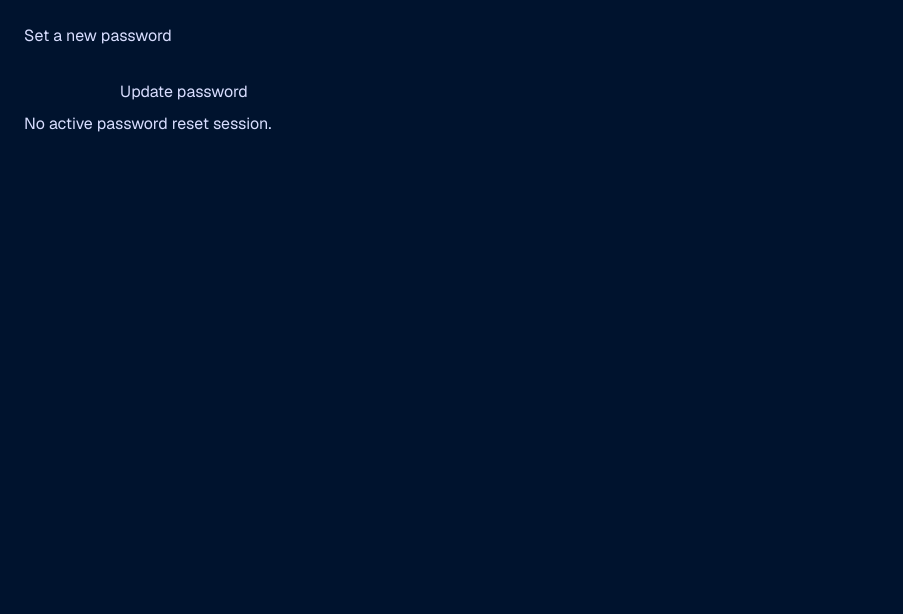
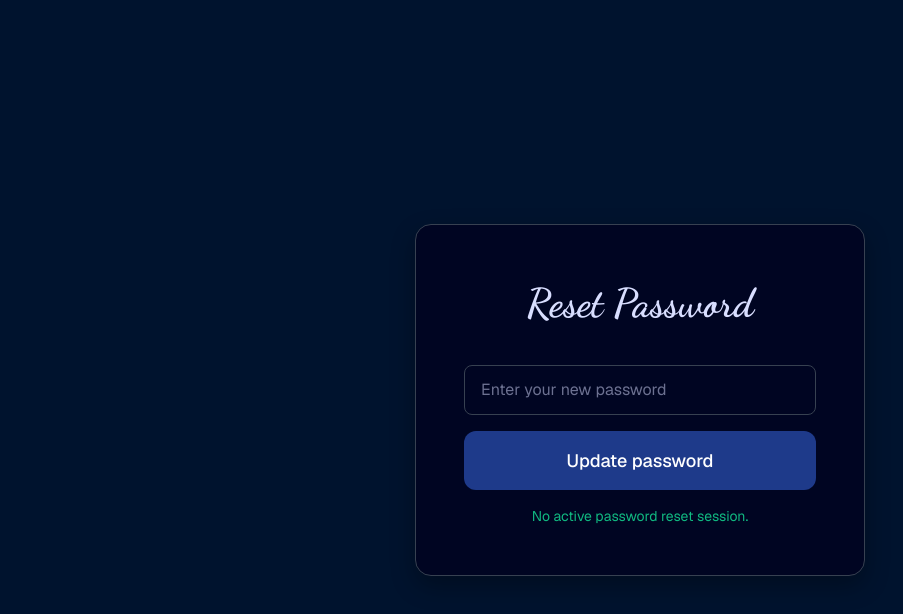
Before and after one commit to maheshwvr/task-tracker, a Next.js app: page /auth/callback in a window 1280 px wide. Shown: the top 614 px of the page, without its empty margins (0-903 px from the left). Built offline with nearby package versions, Linux system fonts and the light colour scheme; no server answers.

Commit message:
feat: UI redesign password reset

```diff
--- a/src/app/auth/callback/page.tsx
+++ b/src/app/auth/callback/page.tsx
@@ -1,11 +1,13 @@
 'use client';
 import { useEffect, useState } from 'react';
 import { supabase } from '@/lib/supabaseClient';
+import Button from '@/components/Button';
 
 export default function ResetPasswordPage() {
   const [ready, setReady] = useState(false);
   const [pwd, setPwd] = useState('');
   const [msg, setMsg] = useState<string | null>(null);
+  const [sending, setSending] = useState(false);
 
   useEffect(() => {
     // When user lands here from email, Supabase sets a recovery session
@@ -18,19 +20,57 @@ export default function ResetPasswordPage() {
 
   async function updatePwd(e: React.FormEvent) {
     e.preventDefault();
+    setSending(true);
     const { error } = await supabase.auth.updateUser({ password: pwd });
+    setSending(false);
     setMsg(error ? `Error: ${error.message}` : 'Password updated. You can close this tab.');
   }
 
-  if (!ready) return <p>Loading…</p>;
+  if (!ready) {
+    return (
+      <div className="app-container">
+        <div className="content-wrapper">
+          <p style={{ textAlign: 'center', fontSize: '1.1rem' }}>Loading…</p>
+        </div>
+      </div>
+    );
+  }
+
   return (
-    <section style={{ padding:24 }}>
-      <h2>Set a new password</h2>
-      <form onSubmit={updatePwd} style={{ display:'grid', gap:8, maxWidth:320 }}>
-        <input type="password" value={pwd} onChange={e=>setPwd(e.target.value)} required />
-        <button type="submit" style={{ cursor: 'pointer' }}>Update password</button>
-      </form>
-      {msg && <p style={{ marginTop:8 }}>{msg}</p>}
-    </section>
+    <div className="app-container">
+      <main className="content-wrapper centered-auth">
+        <div className="auth-form-container">
+          <h1 className="heading-primary">Reset Password</h1>
+
+          <form onSubmit={updatePwd} style={{ display: 'grid', gap: '1rem', marginBottom: '1rem' }}>
+            <input
+              type="password"
+              placeholder="Enter your new password"
+              value={pwd}
+              onChange={e => setPwd(e.target.value)}
+              required
+              className="form-input"
+            />
+            <Button
+              label={sending ? 'Updating…' : 'Update password'}
+              disabled={sending}
+              type="submit"
+              size="large"
+            />
+          </form>
+
+          {msg && (
+            <p style={{
+              textAlign: 'center',
+              marginTop: '1rem',
+              color: msg.includes('Error') ? '#ef4444' : '#10b981',
+              fontSize: '0.875rem'
+            }}>
+              {msg}
+            </p>
+          )}
+        </div>
+      </main>
+    </div>
   );
 }
```
